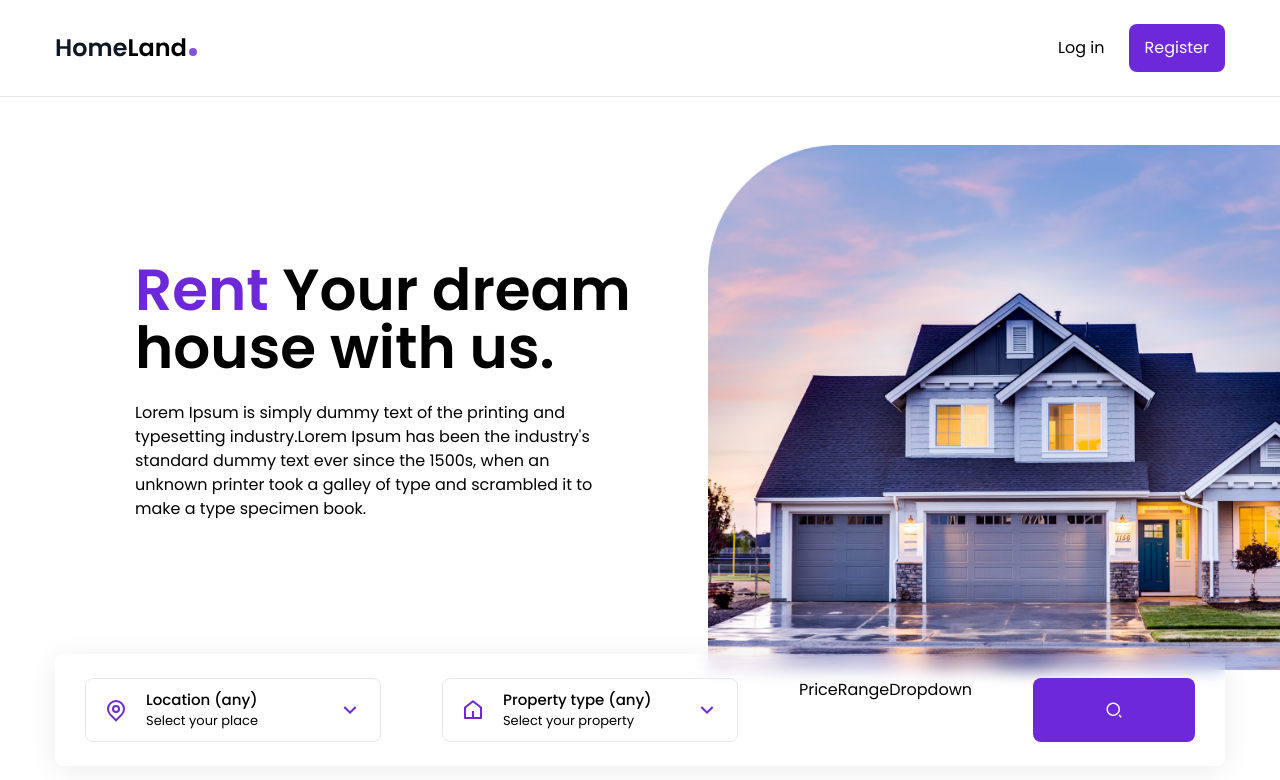
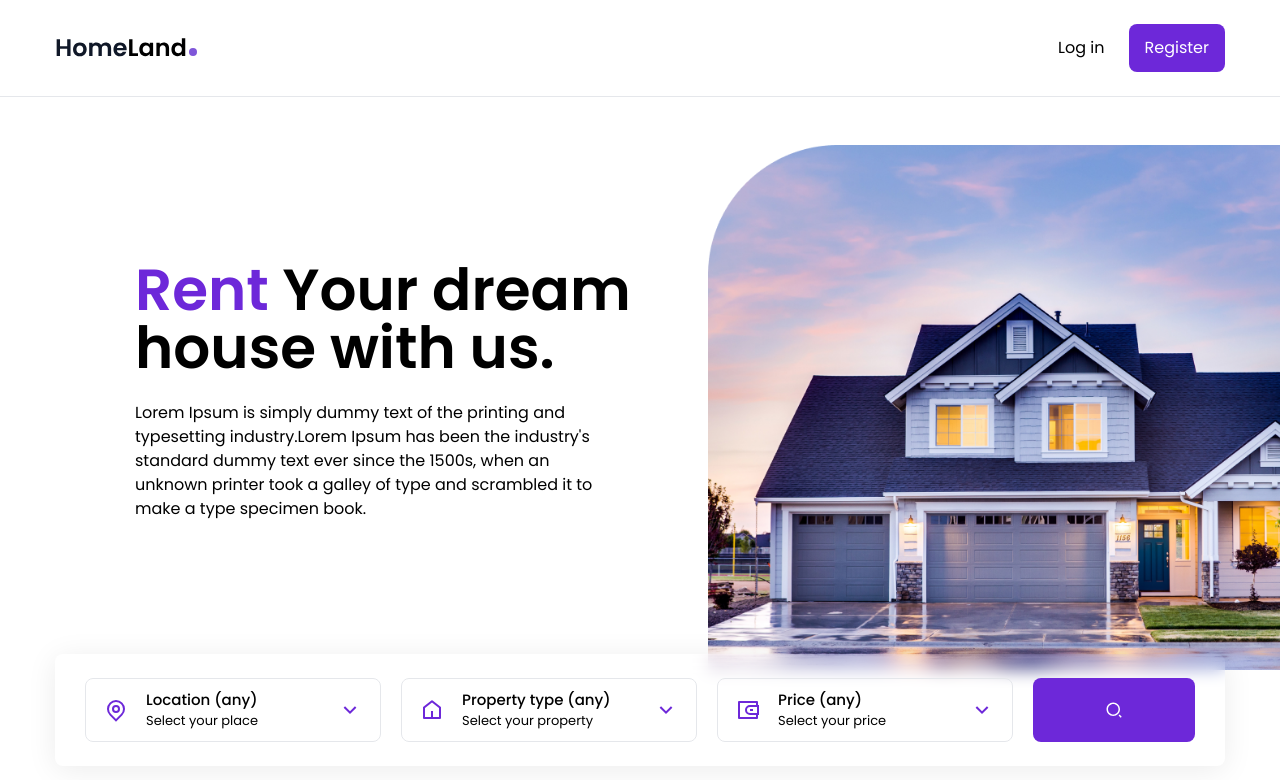
Before and after one commit to khunemz/rx-real-estate, a React (Create React App) app: page / in a window 1280 px wide. Shown: the top 780 px of the page. Built offline with nearby package versions, Linux system fonts and the light colour scheme; the HTML template or start-up script is replaced by a standard one.

Commit message:
:sparkles: compolete combobox

```diff
--- a/src/components/HouseContext.js
+++ b/src/components/HouseContext.js
@@ -23,7 +23,6 @@ export const HouseContextProvider = ({ children }) => {
   }, [])
 
   useEffect(() => {
-
     const allProperties = houses.map((house, index) => {
       return house.type;
     });
@@ -33,6 +32,11 @@ export const HouseContextProvider = ({ children }) => {
   }, [])
 
 
+
+  const handleClick = (value) => {
+    console.log('search value : ', value);
+  }
+
   return <HouseContext.Provider value={{
     houses, setHouses,
     country, setCountry,
@@ -40,7 +44,8 @@ export const HouseContextProvider = ({ children }) => {
     property, setProperty,
     properties, setProperties,
     price, setPrice,
-    loading, setLoading
+    loading, setLoading,
+    handleClick,
   }}>
     { children }
   </HouseContext.Provider>;
--- a/src/components/PriceRangeDropdown.js
+++ b/src/components/PriceRangeDropdown.js
@@ -1,7 +1,63 @@
-import React from 'react';
 
+import React, { useState, useContext } from 'react';
+
+import { RiWallet3Line, RiArrowDownSLine, RiArrowUpSLine } from 'react-icons/ri'
+import { Menu } from '@headlessui/react'
+import { HouseContext } from './HouseContext';
 const PriceRangeDropdown = () => {
-  return <div>PriceRangeDropdown</div>;
+  const { price, setPrice } = useContext(HouseContext);
+  const [isOpen, setIsOpen] = useState(false)
+  const priceList = [
+    {
+      value: 'Price Range (any)',
+    },
+    {
+      value: '10,000-30,000',
+    },
+    {
+      value: '30,000-100,000',
+    },
+    {
+      value: '100,001-130,000',
+    },
+    {
+      value: '130,001-160,000',
+    },
+    {
+      value: '160,001-190,000',
+    },
+    {
+      value: '>190,000',
+    }
+  ];
+
+  return (
+    <Menu as="div" className="dropdown relative">
+      <Menu.Button onClick={() => setIsOpen(!isOpen)} className="dropdown-btn w-full text-left">
+        <RiWallet3Line className='dropdown-icon-primary' />
+        <div>
+          <div className='text-[15px] font-medium leading-light'>{price}</div>
+          <div className='text-[13px]'>Select your price</div>
+        </div>
+        {
+          isOpen ? (
+            <RiArrowUpSLine className='dropdown-icon-secondary' />
+          ) : (<RiArrowDownSLine className='dropdown-icon-secondary' />)
+        }
+      </Menu.Button>
+
+      <Menu.Items className="dropdown-menu">
+        {priceList.map((item, index) => {
+          return (<Menu.Item
+            as='li'
+            key={index}
+            className="cursor-pointer hover:text-violet-700 transition"
+            onClick={() => setPrice(item.value)}
+          >{item.value}</Menu.Item>)
+        })}
+      </Menu.Items>
+    </Menu>
+  )
 };
 
 export default PriceRangeDropdown;
--- a/src/components/Search.js
+++ b/src/components/Search.js
@@ -8,7 +8,7 @@ import { RiSearch2Line } from 'react-icons/ri'
 import { HouseContext } from './HouseContext';
 
 const Search = () => {
-  const houses = useContext(HouseContext);
+  const { handleClick } = useContext(HouseContext);
   return (<div className='px-[30px] py-6 max-w-[1170px] mx-auto flex flex-col
   lg:flex-row justify-between gap-4 lg:gap-x-3 relative lg:-top-4 lg:shadow-1
   bg-white lg:bg-transparent lg:backdrop-blur rounded-lg'>
@@ -17,7 +17,9 @@ const Search = () => {
     <PriceRangeDropdown />
 
     <button className='bg-violet-700 hover:bg-violet-800 transition w-full lg:max-w-[162px] h-16
-    rounded-lg flex justify-center items-center text-white text-lg'>
+    rounded-lg flex justify-center items-center text-white text-lg'
+      onClick={() => handleClick()}
+    >
       <RiSearch2Line />
     </button>
   </div>);
```
